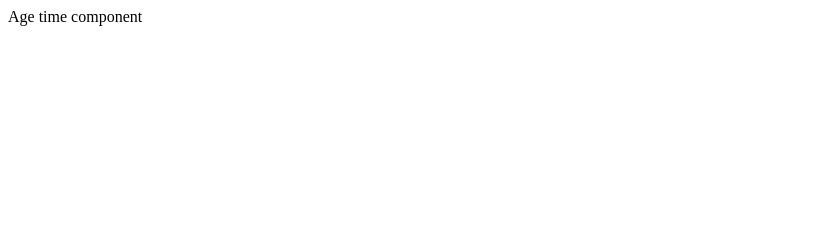
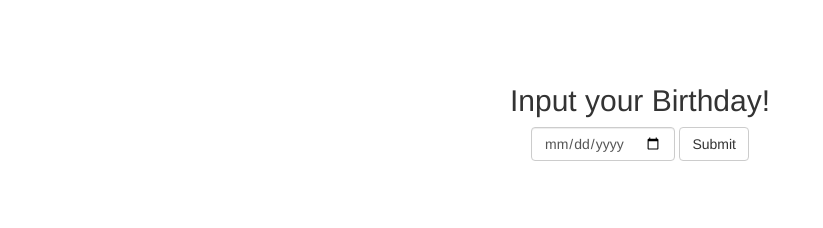
Before and after one commit to jdiperi88/agetime, a React app: page / in a window 1280 px wide. Shown: the whole page, without its empty margins (0-823 px from the left). Built offline with nearby package versions, Linux system fonts and the light colour scheme.

Commit message:
added css and form using bootstrap

```diff
--- a/public/index.html
+++ b/public/index.html
@@ -19,6 +19,8 @@
       work correctly both with client-side routing and a non-root public URL.
       Learn how to configure a non-root public URL by running `npm run build`.
     -->
+    <!-- Latest compiled and minified CSS -->
+<link rel="stylesheet" href="https://maxcdn.bootstrapcdn.com/bootstrap/3.3.7/css/bootstrap.min.css" integrity="sha384-BVYiiSIFeK1dGmJRAkycuHAHRg32OmUcww7on3RYdg4Va+PmSTsz/K68vbdEjh4u" crossorigin="anonymous">
     <title>React App</title>
   </head>
   <body>
--- /dev/null
+++ b/src/components/App.css
@@ -0,0 +1,5 @@
+.App{
+    padding: 5%;
+    text-align: center;
+    font-size: 16px;
+}
--- a/src/components/App.js
+++ b/src/components/App.js
@@ -1,9 +1,27 @@
 import React, {Component} from 'react';
+import { Form, FormControl, Button} from 'react-bootstrap'
+import './App.css'
 
 class App extends Component {
+    constructor(){
+        super();
+        this.state = {
+            newDate: ''
+        }
+    }
     render(){
         return (
-            <div>Age time component</div>
+            <div className='App'>
+                <Form inline >
+                    <h2> Input your Birthday!</h2>
+                    <FormControl type="date" >
+                    </FormControl>
+                {' '}
+                <Button >
+                    Submit
+                </Button>
+                </Form>
+            </div>
         )
     }
 }
--- a/src/index.js
+++ b/src/index.js
@@ -1,6 +1,7 @@
 import React from 'react';
 import ReactDOM from 'react-dom'
 import App from './components/App'
+
 ReactDOM.render(
-    <App/>, document.getElementById('root')
+    <App />, document.getElementById('root')
 )
--- /dev/null
+++ b/src/styles.css/Index.css
@@ -0,0 +1,3 @@
+h2{
+    color: red;
+}
```
